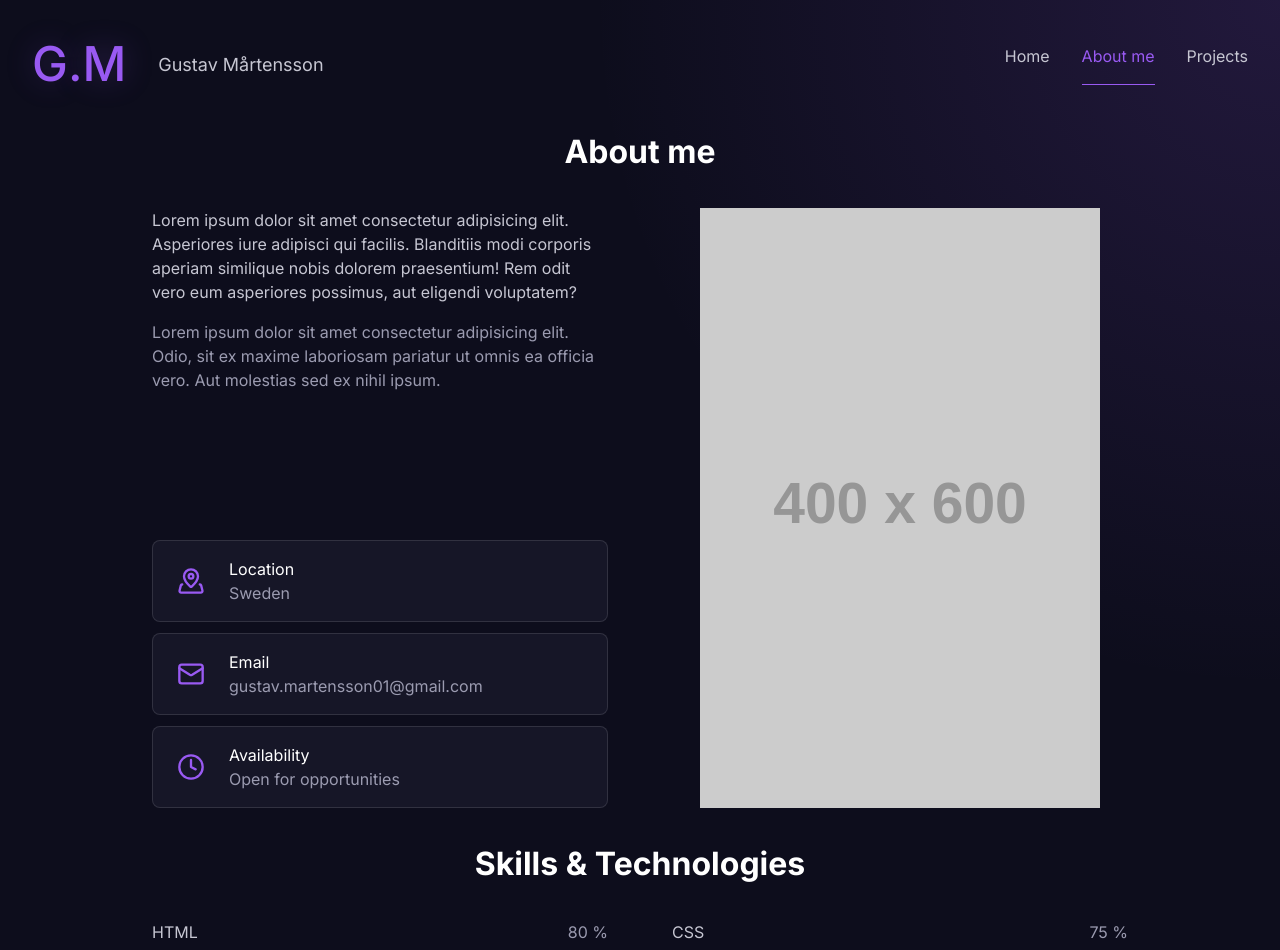
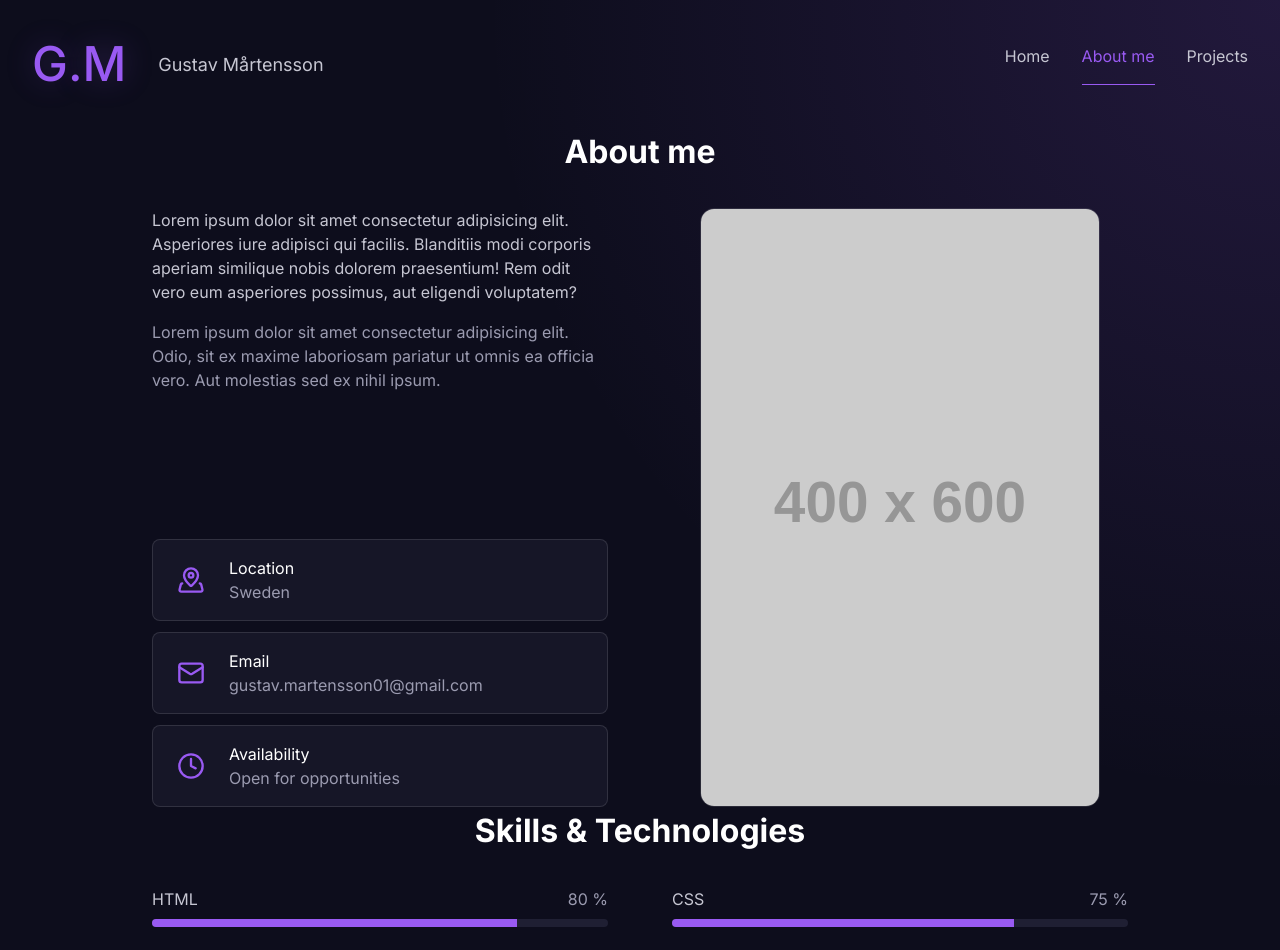
Before and after one commit to GustavM01/gustavm01.github.io, a React app: page /about in a window 1280 px wide. Shown: the top 950 px of the page. Built offline with nearby package versions, Linux system fonts and the light colour scheme; the HTML template or start-up script is replaced by a standard one.

Commit message:
Progressbar + animation

```diff
--- a/src/pages/About.css
+++ b/src/pages/About.css
@@ -15,6 +15,7 @@
 
 .about-section {
   padding: 0 7rem;
+  min-height: calc(100vh - 8rem);
 }
 
 .about-me-info {
@@ -23,12 +24,14 @@
 
   grid-template-columns: repeat(auto-fit, minmax(350px, 1fr));
   gap: 4rem;
+}
 
-  & img {
-    width: 100%;
-    max-width: 400px;
-    min-width: 0;
-  }
+.about-me-info img {
+  width: 100%;
+  max-width: 400px;
+  min-width: 0;
+  border: var(--border);
+  border-radius: var(--radius-md);
 }
 
 .about-me-info-left {
@@ -93,7 +96,10 @@
 .skill-fill {
   background: var(--clr-primary);
   height: 0.5rem;
+  transition: width 0.5s ease-out;
 }
+
+/* Mobile */
 
 @media (max-width: 1000px) {
   .about-section {
--- a/src/pages/About.jsx
+++ b/src/pages/About.jsx
@@ -1,8 +1,31 @@
-import React from "react";
+import React, { useEffect, useRef, useState } from "react";
 import "./About.css";
 import { Clock, Mail, MapPinnedIcon } from "lucide-react";
 
 function About() {
+  const [isVisable, setIsVisible] = useState(false);
+  const progressRef = useRef();
+  useEffect(() => {
+    const observer = new IntersectionObserver(
+      (entries) => {
+        const entry = entries[0];
+
+        if (entry.intersectionRatio === 1) {
+          setIsVisible(true);
+        }
+
+        if (entry.intersectionRatio === 0) {
+          setIsVisible(false);
+        }
+      },
+      { threshold: [0, 1] },
+    );
+
+    observer.observe(progressRef.current);
+
+    return () => observer.disconnect();
+  }, []);
+
   const skills = [
     { name: "HTML", level: 80 },
     { name: "CSS", level: 75 },
@@ -64,9 +87,9 @@ function About() {
         </div>
       </div>
       <div className="about-section skills">
-        <h2 style={{ marginTop: "2rem" }}>Skills & Technologies</h2>
+        <h2>Skills & Technologies</h2>
 
-        <div className="skill-info-grid">
+        <div ref={progressRef} className="skill-info-grid">
           {skills.map((skill, index) => (
             <div key={index} className="about-skills-info">
               <div className="skill-info-box">
@@ -81,7 +104,10 @@ function About() {
                 <div className="skill-bar">
                   <div
                     className="skill-fill"
-                    style={{ width: `${skill.level}%` }}
+                    style={{
+                      width: isVisable ? `${skill.level}%` : "0%",
+                      transitionDelay: `${index * 100}ms`,
+                    }}
                   ></div>
                 </div>
               </div>
```
